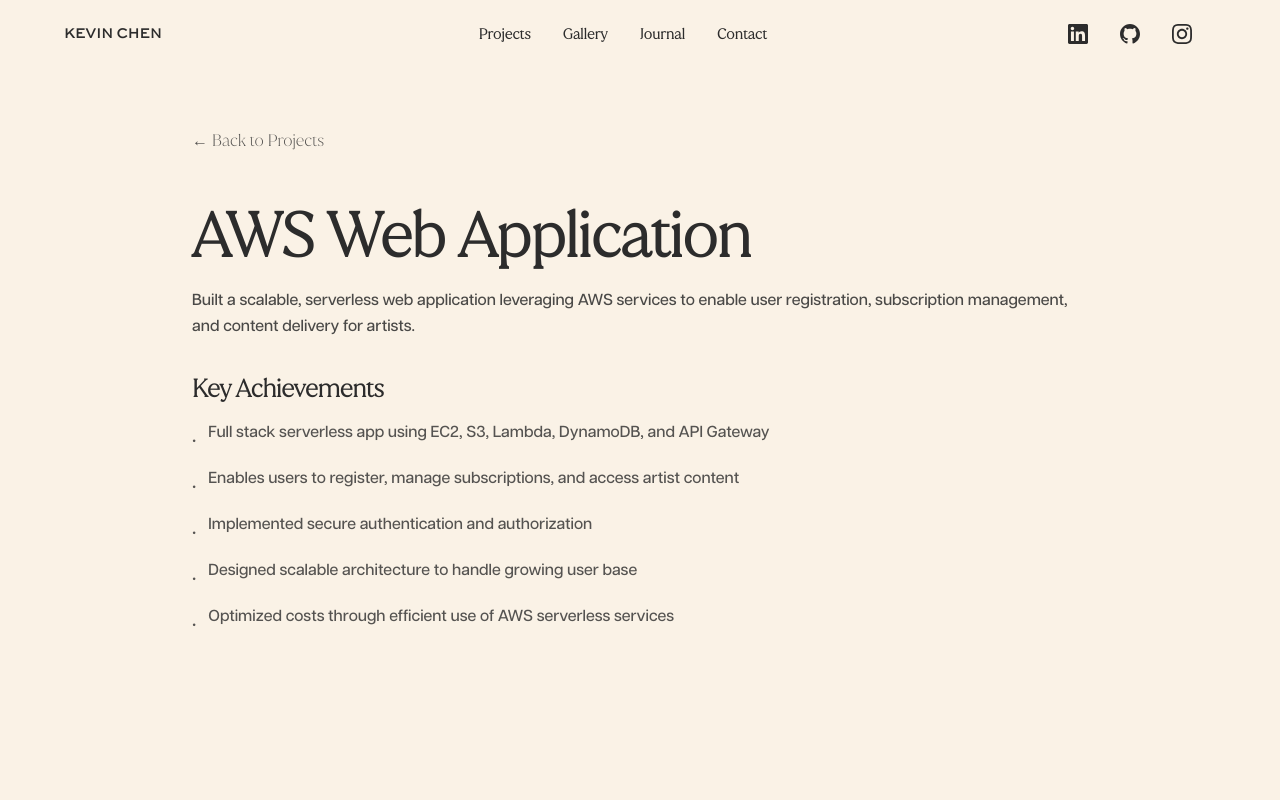
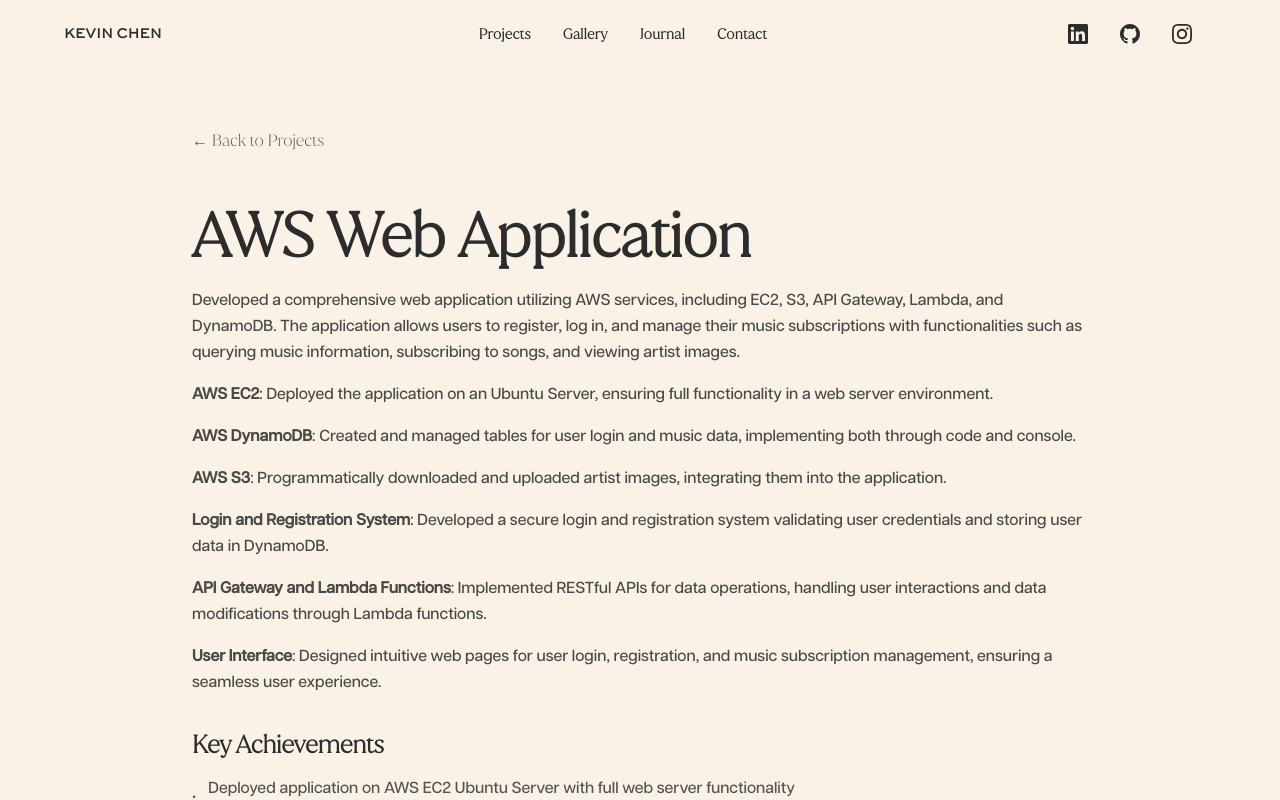
Before and after one commit to KevinChen2211/personal-portfolio, a Next.js app: page /projects/aws-web-application in a window 1280 px wide. Shown: the top 800 px of the page. Built offline with nearby package versions, Linux system fonts and the light colour scheme; a web font is replaced by a local one.

Commit message:
expland on other projects such as can and aws

```diff
--- a/app/data/projects.ts
+++ b/app/data/projects.ts
@@ -58,13 +58,15 @@ export const projects: Project[] = [
   {
     title: "AWS Web Application",
     description:
-      "Built a scalable, serverless web application leveraging AWS services to enable user registration, subscription management, and content delivery for artists.",
+      "Developed a comprehensive web application utilizing AWS services, including EC2, S3, API Gateway, Lambda, and DynamoDB. The application allows users to register, log in, and manage their music subscriptions with functionalities such as querying music information, subscribing to songs, and viewing artist images.\n\n**AWS EC2**: Deployed the application on an Ubuntu Server, ensuring full functionality in a web server environment.\n\n**AWS DynamoDB**: Created and managed tables for user login and music data, implementing both through code and console.\n\n**AWS S3**: Programmatically downloaded and uploaded artist images, integrating them into the application.\n\n**Login and Registration System**: Developed a secure login and registration system validating user credentials and storing user data in DynamoDB.\n\n**API Gateway and Lambda Functions**: Implemented RESTful APIs for data operations, handling user interactions and data modifications through Lambda functions.\n\n**User Interface**: Designed intuitive web pages for user login, registration, and music subscription management, ensuring a seamless user experience.",
     highlights: [
-      "Full stack serverless app using EC2, S3, Lambda, DynamoDB, and API Gateway",
-      "Enables users to register, manage subscriptions, and access artist content",
-      "Implemented secure authentication and authorization",
-      "Designed scalable architecture to handle growing user base",
-      "Optimized costs through efficient use of AWS serverless services",
+      "Deployed application on AWS EC2 Ubuntu Server with full web server functionality",
+      "Created and managed DynamoDB tables for user login and music data (code and console)",
+      "Programmatically managed artist images in S3 with download and upload capabilities",
+      "Developed secure login and registration system with DynamoDB user data storage",
+      "Implemented RESTful APIs using API Gateway and Lambda for data operations",
+      "Designed intuitive user interface for login, registration, and music subscription management",
+      "Demo: https://www.youtube.com/watch?v=oIH_J6MM7_o",
     ],
     image: "/projects-images/aws.png",
     slug: "aws-web-application",
@@ -72,7 +74,7 @@ export const projects: Project[] = [
   {
     title: "CAN Bus Communication and Control",
     description:
-      "Developed embedded firmware for automotive communication protocols, implementing CAN bus messaging and I/O sampling on STM32 microcontrollers.",
+      "This project implements an embedded CAN communication system on an STM32F10x microcontroller. The system integrates button inputs, LED control, ADC sensing, and CAN bus messaging to demonstrate bidirectional communication between nodes on a CAN network.\n\nThe program initializes the system clock, GPIO interfaces, ADC module, timer, and CAN controller with configured message filters. Two push buttons are used to control system states: a wake-up button and a user button, each updating corresponding LEDs and broadcasting their status over the CAN bus using predefined message identifiers.\n\nOnce the system is initialized, a timer periodically triggers the transmission of ADC sensor readings over CAN. The ADC value is read from an analog input channel, packaged into a CAN message, and transmitted to other nodes on the network.\n\nThe system also supports receiving CAN messages, which are parsed and used to control external LEDs (LED8 and LED9). Incoming messages are filtered by identifier and processed to determine whether the LEDs should be turned on or off based on the received data payload.",
     highlights: [
       "Developed firmware for STM32F107 microcontroller to handle CAN bus messaging and I/O sampling",
       "Implemented real-time data processing and communication protocols",
```
